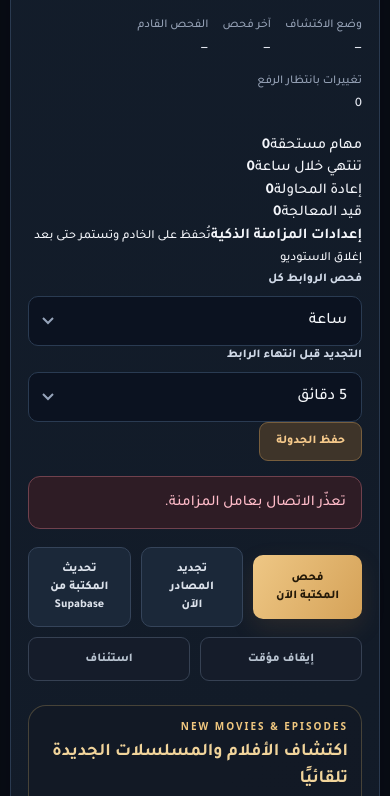
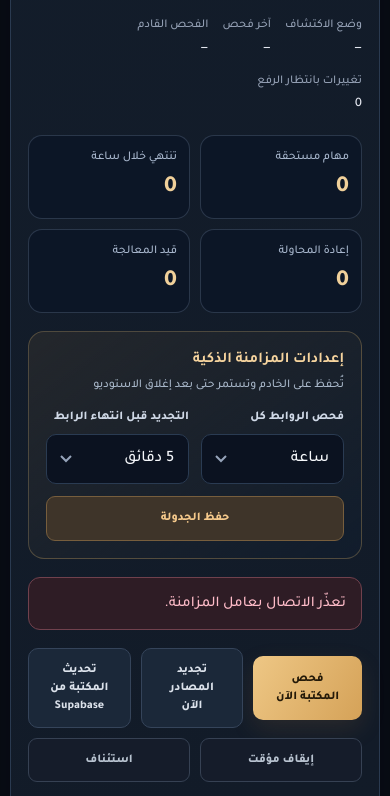
Before and after one commit to youef/app_apk, a browser extension: page python-cloud-studio/templates/index.html in a window 390 px wide. Shown: the part 3720-4516 px from the top of the page. Drawn offline with Linux system fonts and the light colour scheme; no server answers.

Commit message:
style(autosync): responsive queue insights, renewal deadlines and editable schedule panels

```diff
--- a/python-cloud-studio/static/autosync.css
+++ b/python-cloud-studio/static/autosync.css
@@ -17,3 +17,19 @@
 .auto-feed-row .auto-target-buttons{display:flex;flex-wrap:wrap;gap:6px}
 @media(max-width:920px){.auto-feed-form{grid-template-columns:minmax(0,1fr) minmax(0,1fr)}.auto-feed-url{grid-column:1/-1}.auto-feed-form .primary-btn{grid-column:1/-1}}
 @media(max-width:500px){.auto-feeds{padding:13px}.auto-feed-form{grid-template-columns:1fr}.auto-feed-form .field,.auto-feed-url,.auto-feed-form .primary-btn{grid-column:1/-1}.auto-feed-row{display:block}.auto-feed-row .auto-target-buttons{margin-top:12px}}
+
+
+/* Smart-sync scheduler and live queue diagnostics; legacy capture remains isolated. */
+.auto-queue-insights{display:grid;grid-template-columns:repeat(4,minmax(0,1fr));gap:10px;margin:16px 0}
+.auto-queue-insights>div{background:rgba(10,20,37,.7);border:1px solid rgba(137,159,189,.24);border-radius:14px;padding:15px;min-width:0}
+.auto-queue-insights span{display:block;color:#a9b8ce;font-size:12px;line-height:1.55}
+.auto-queue-insights strong{display:block;font-size:26px;color:#f0d09a;font-weight:800;margin-top:5px;font-variant-numeric:tabular-nums}
+.auto-schedule-form{display:grid;grid-template-columns:minmax(190px,1.8fr) repeat(2,minmax(135px,1fr)) auto;gap:12px;align-items:end;border:1px solid rgba(220,181,109,.28);background:linear-gradient(145deg,rgba(190,139,66,.10),rgba(17,29,45,.85));border-radius:16px;padding:17px;margin:18px 0}
+.auto-schedule-title{align-self:center}.auto-schedule-title strong{display:block;color:#f6d49e;font-size:15px}.auto-schedule-title small{display:block;color:#a9b8ca;font-size:12px;line-height:1.7;margin-top:4px}
+.auto-schedule-form .field{margin:0;min-width:0}.auto-schedule-form select{display:block;width:100%;min-height:45px}
+.auto-schedule-form button{white-space:nowrap;min-height:45px}
+.auto-list-toolbar>label{min-width:145px}.auto-list-toolbar select{min-height:44px;width:100%}
+.auto-expires-critical{color:#ff9b9b!important;font-weight:700}.auto-expires-soon{color:#ffd29a!important;font-weight:700}
+@media(max-width:960px){.auto-schedule-form{grid-template-columns:repeat(2,minmax(0,1fr))}.auto-schedule-title{grid-column:1/-1}.auto-schedule-form button{grid-column:1/-1}}
+@media(max-width:720px){.auto-queue-insights{grid-template-columns:repeat(2,minmax(0,1fr))}.auto-queue-insights>div{padding:12px}.auto-queue-insights strong{font-size:23px}.auto-list-toolbar>label{min-width:0;flex:1 1 100%}}
+@media(max-width:380px){.auto-schedule-form{grid-template-columns:1fr}.auto-schedule-title,.auto-schedule-form button{grid-column:1}}
```
